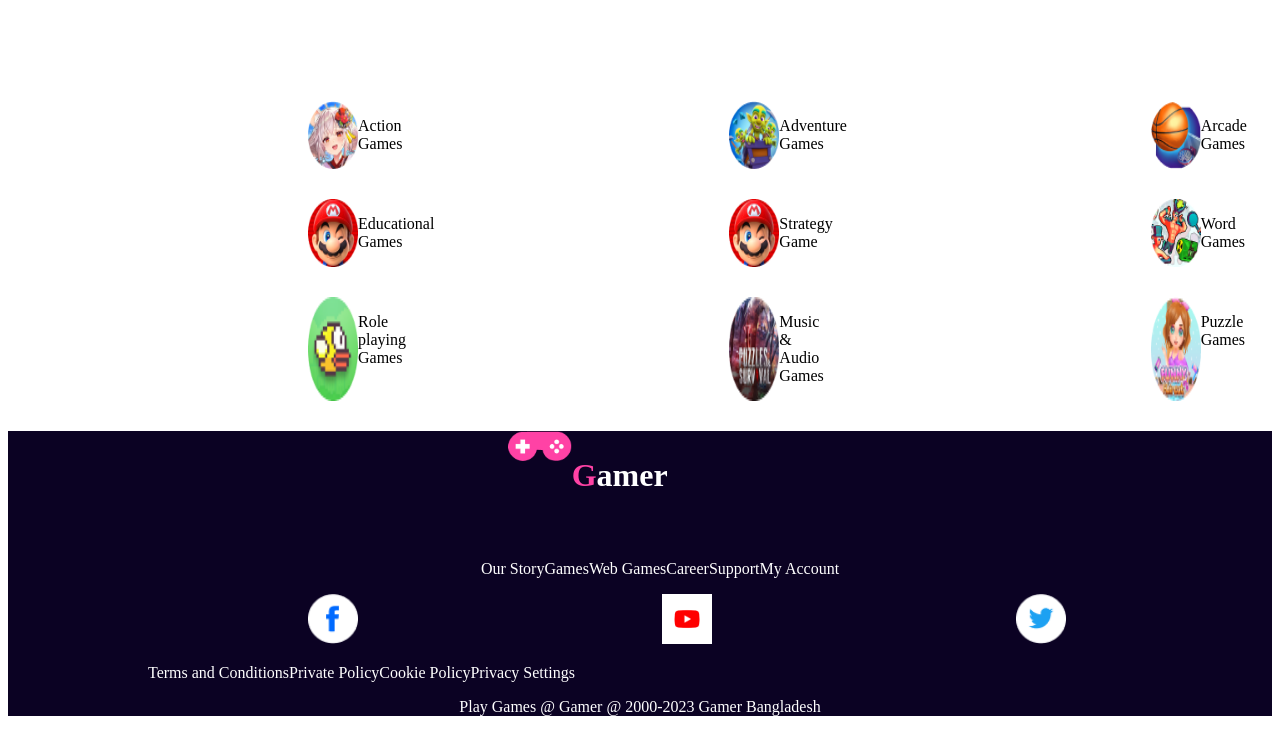
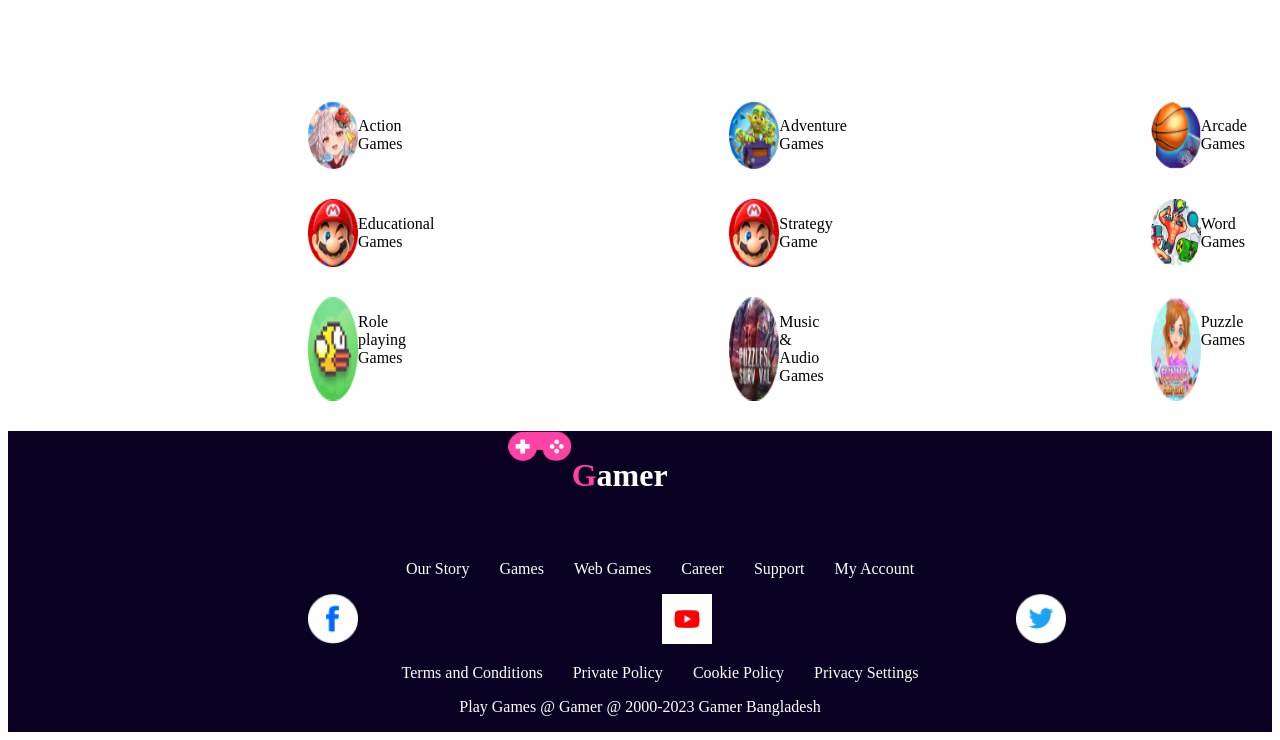
Before and after one commit to LabuIslam702/gamer-zone-repo, a plain HTML site: page index.html in a window 1280 px wide. Shown: the part 1926-2666 px from the top of the page. Drawn offline with Linux system fonts and the light colour scheme.

Commit message:
done all section

```diff
--- a/style.css
+++ b/style.css
@@ -207,6 +207,7 @@ input{
     justify-content: space-evenly;
     margin-left: 200px;
     margin-right: 200px;
+    gap: 30px;
 }
 .nav-games-container ul li{
     list-style: none;
@@ -252,3 +253,11 @@ img{
 .content p{
     width: 30px;
 }
+.terms-container{
+    display: flex;
+    justify-content: center;
+
+}
+.terms-container ul{
+    gap: 30px;
+}
```
Also changed, not shown: index.html (+1 -1 lines).
